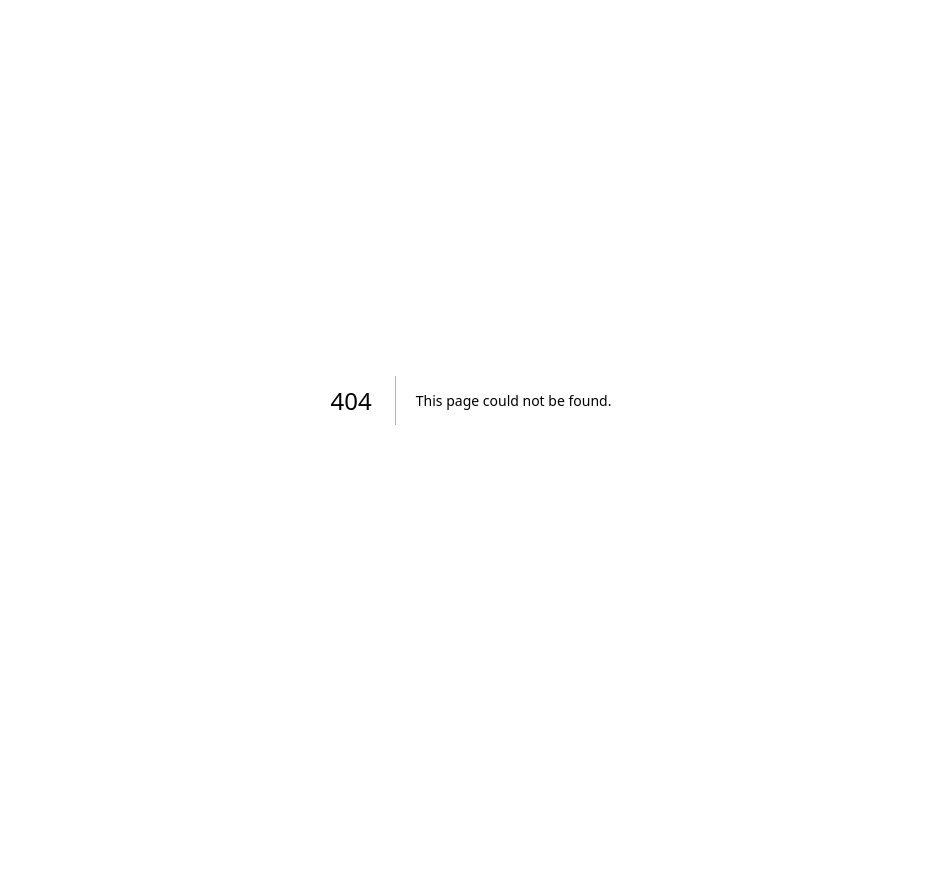
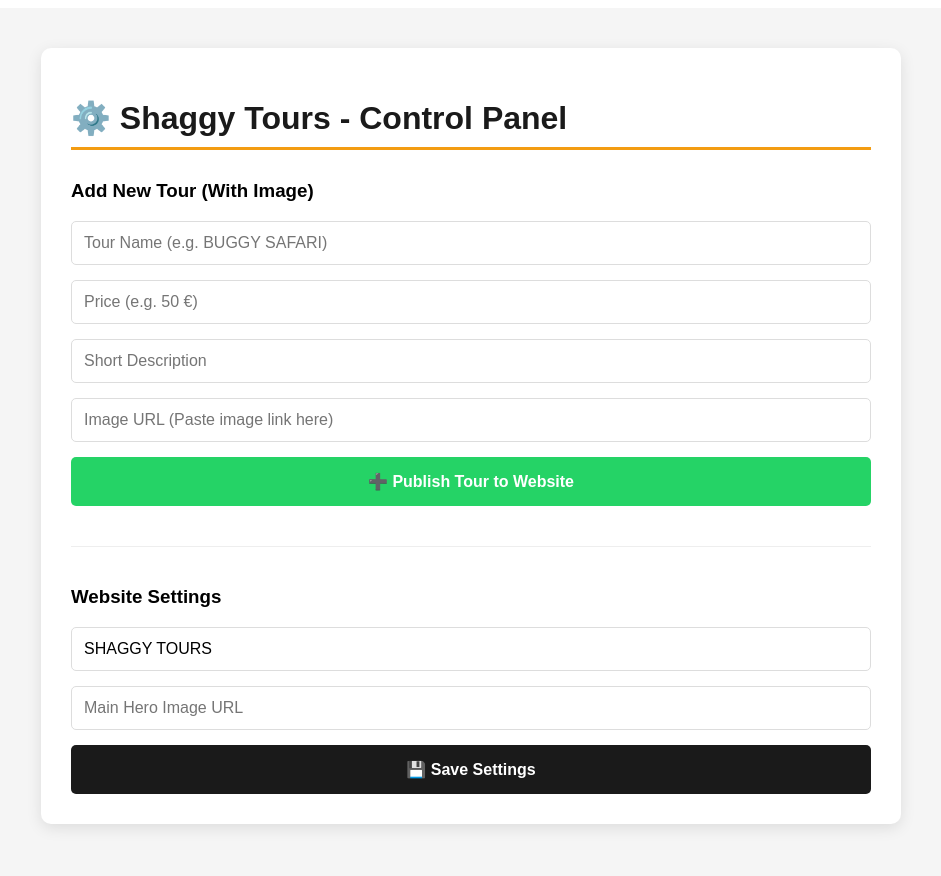
Before and after one commit to shaggytours90-commits/shaggy-tours-app, a Next.js app: page /admin in a window 1280 px wide. Before the commit this address had no page. Shown: the top 876 px of the page, without its empty margins (169-1110 px from the left). Before the commit the page ends 800 px from the top, so only its background shows below. Built offline with nearby package versions, Linux system fonts and the light colour scheme.

Commit message:
Create admin.js

```diff
--- /dev/null
+++ b/pages/admin.js
@@ -0,0 +1,46 @@
+import React, { useState } from 'react';
+
+export default function AdminPro() {
+  return (
+    <div style={{ padding: '40px', fontFamily: 'Arial', backgroundColor: '#f5f5f5', minHeight: '100vh', direction: 'ltr' }}>
+      <div style={{ maxWidth: '800px', margin: '0 auto', backgroundColor: 'white', padding: '30px', borderRadius: '10px', boxShadow: '0 4px 15px rgba(0,0,0,0.1)' }}>
+        <h1 style={{ color: '#1a1a1a', borderBottom: '3px solid #f39c12', paddingBottom: '10px' }}>⚙️ Shaggy Tours - Control Panel</h1>
+
+        {/* إضافة رحلة جديدة مع صورة */}
+        <section style={{ marginTop: '30px' }}>
+          <h3>Add New Tour (With Image)</h3>
+          <div style={{ display: 'grid', gap: '15px' }}>
+            <input placeholder="Tour Name (e.g. BUGGY SAFARI)" style={inputStyle} />
+            <input placeholder="Price (e.g. 50 €)" style={inputStyle} />
+            <input placeholder="Short Description" style={inputStyle} />
+            <input placeholder="Image URL (Paste image link here)" style={inputStyle} />
+            <button style={{ backgroundColor: '#25D366', color: 'white', padding: '15px', border: 'none', borderRadius: '5px', fontSize: '16px', fontWeight: 'bold', cursor: 'pointer' }}>
+              ➕ Publish Tour to Website
+            </button>
+          </div>
+        </section>
+
+        {/* إعدادات الموقع العامة */}
+        <section style={{ marginTop: '40px', borderTop: '1px solid #eee', paddingTop: '20px' }}>
+          <h3>Website Settings</h3>
+          <div style={{ display: 'grid', gap: '15px' }}>
+            <input placeholder="Change Logo Text" defaultValue="SHAGGY TOURS" style={inputStyle} />
+            <input placeholder="Main Hero Image URL" style={inputStyle} />
+            <button style={{ backgroundColor: '#1a1a1a', color: 'white', padding: '15px', border: 'none', borderRadius: '5px', fontSize: '16px', fontWeight: 'bold', cursor: 'pointer' }}>
+              💾 Save Settings
+            </button>
+          </div>
+        </section>
+      </div>
+    </div>
+  );
+}
+
+const inputStyle = {
+  padding: '12px',
+  borderRadius: '5px',
+  border: '1px solid #ddd',
+  fontSize: '16px',
+  width: '100%',
+  boxSizing: 'border-box'
+};
```
